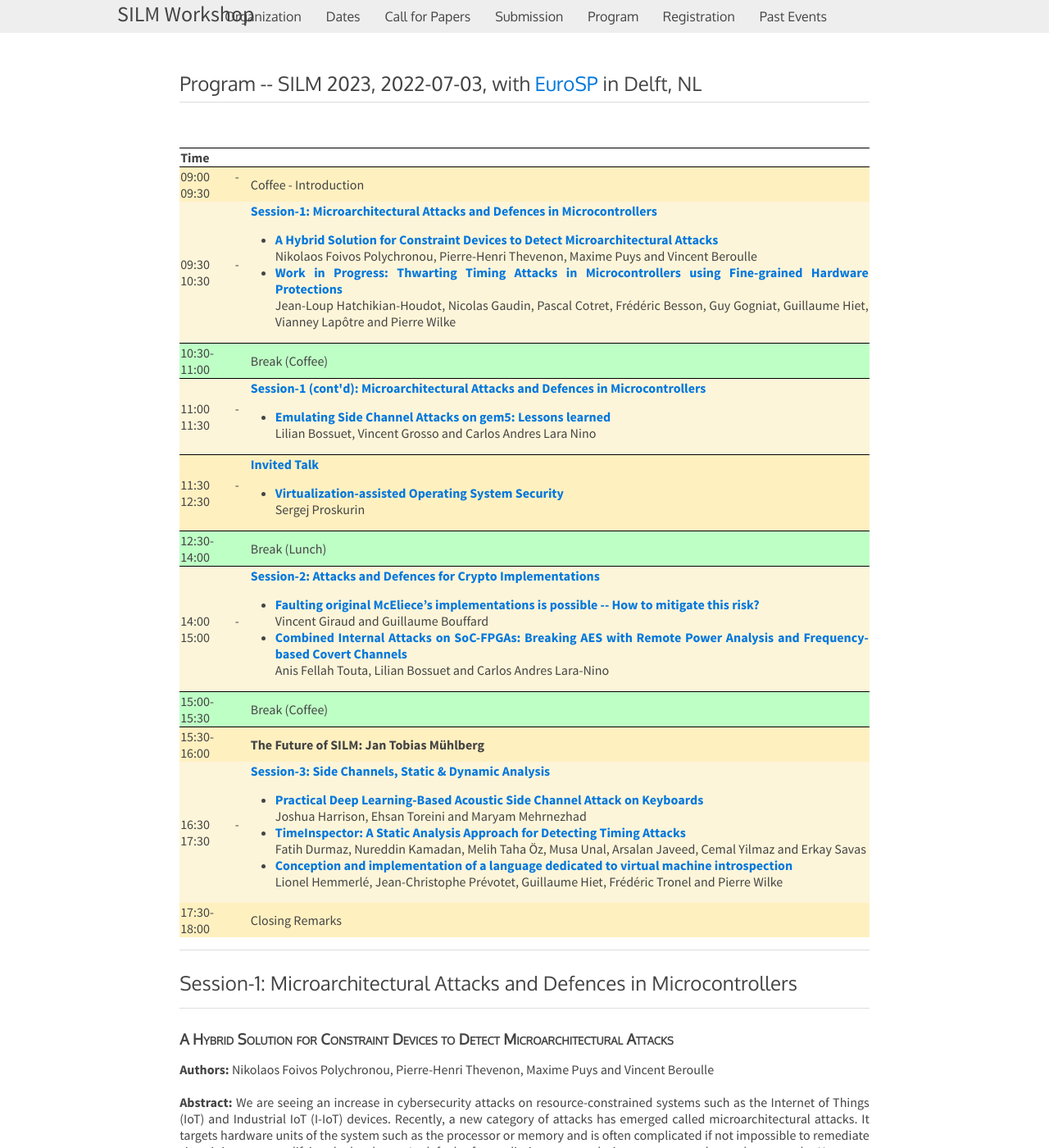
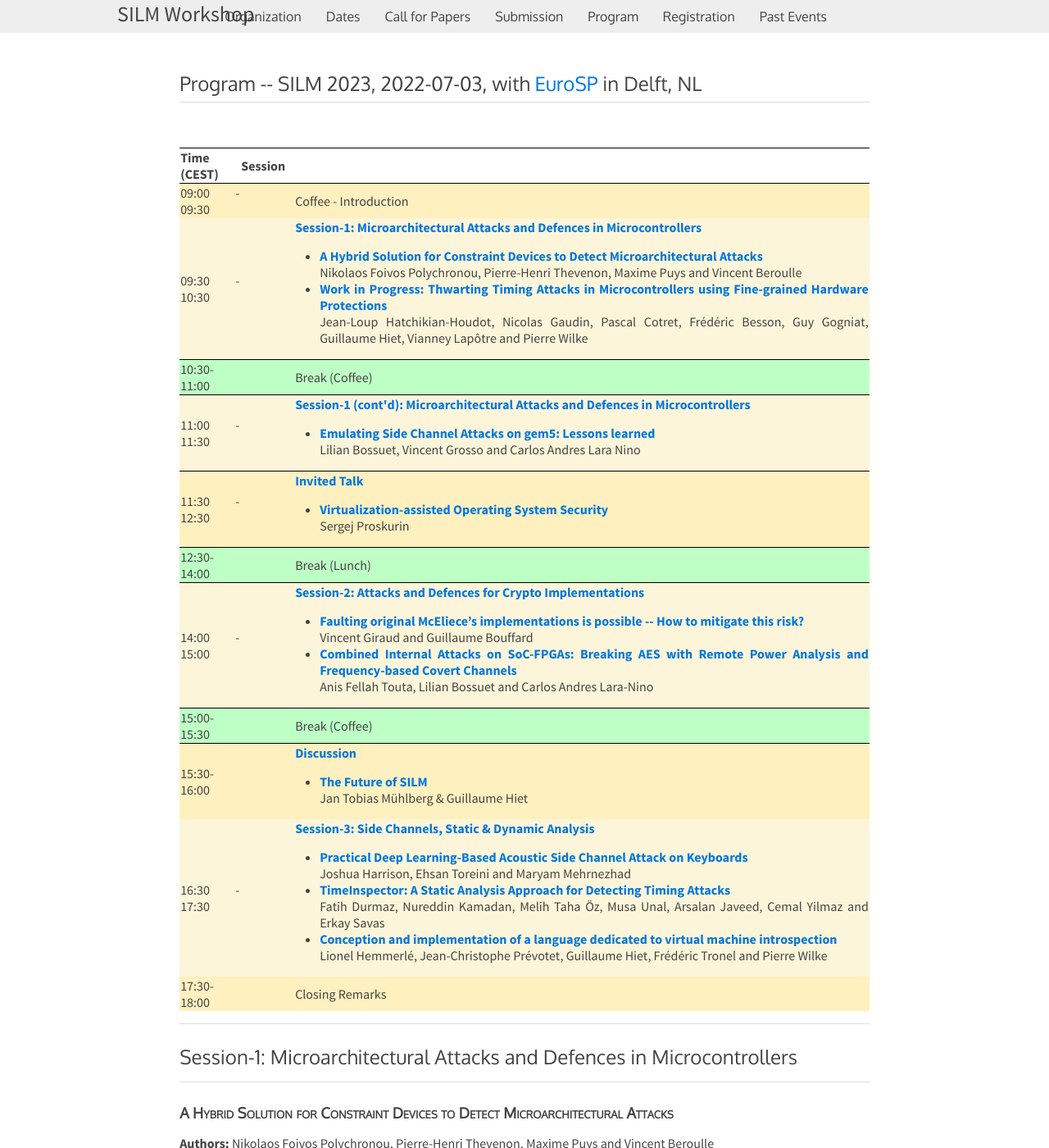
Before and after one commit to silm-workshop/silm-workshop.github.io, a Jekyll site: the page built from 2023-program.html, in a window 1280 px wide and 1400 px high. Shown: the whole window at 82% size. Built offline with Jekyll 4.4.1, drawn with Linux system fonts in a browser that asks for light colours.

Commit message:
more formatting

```diff
--- a/2023-program.html
+++ b/2023-program.html
@@ -7,7 +7,7 @@ layout: default
 <br><br>
 <table>
 <tr style="border-bottom: 1px solid #000;border-top: 1px solid #000;">
-  <th>Time</th><th>&nbsp;&nbsp;&nbsp;</th><th></th>
+  <th>Time (CEST)</th><th>Session&nbsp;&nbsp;&nbsp;</th><th></th>
 </tr>
 
 <tr style="background-color:#FFF0C0;">
@@ -76,7 +76,13 @@ layout: default
 </tr>
 <tr style="background-color:#FFF0C0;">
     <td>15:30-16:00</td><td></td>
-    <td><b>The Future of SILM: <b>Jan Tobias Mühlberg </b></td>
+    <td><b><a href="#future">Discussion</a></b>
+     <ul>
+        <li><b><a href="#future">The Future of SILM</a></b>
+          <br>Jan Tobias Mühlberg &amp; Guillaume Hiet
+        </li>
+     </ul>
+    </td>
 </tr>
 
 <tr style="background-color:#fdf5d9;">
```
